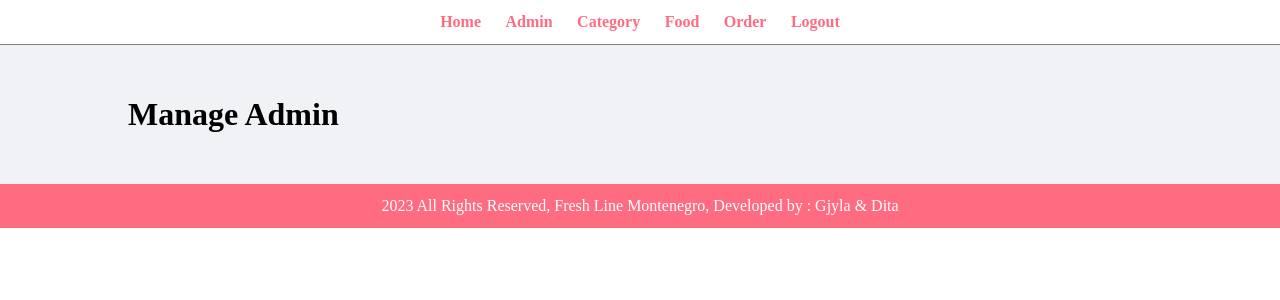
After one commit to gjylapulti/Fresh-Line-Montenegro, a PHP site: page /admin/manage-admin.php in a window 1280 px wide. The commit adds this page. Shown: the top 300 px of the page. Run offline with PHP 8.4, Linux system fonts and the light colour scheme.

Commit message:
Added manage pages

```diff
--- /dev/null
+++ b/admin/manage-admin.php
@@ -0,0 +1,9 @@
+<?php include('partials/menu.php'); ?>
+
+<div class="main-content">
+    <div class="wrapper">
+        <h1>Manage Admin</h1>
+    </div>
+</div>
+
+<?php include('partials/footer.php'); ?>
--- a/admin/partials/menu.php
+++ b/admin/partials/menu.php
@@ -3,19 +3,19 @@
 <head>
 
     <title>Fresh Line - Home Page</title>
-    <link rel="stylesheet" href="../css/admin.css">
+    <link rel="stylesheet" href="admin.css">
 </head>
 <body>
     <!--Menu Section Starts-->
     <div class="menu text-center">
         <div class="wrapper">
             <ul>
-                <li><a href="index.php">Home</a></li>
-                <li><a href="">Admin</a></li>
-                <li><a href="">Category</a></li>
-                <li><a href="">Food</a></li>
-                <li><a href="">Order</a></li>
-                <li><a href="">Logout</a></li>
+            <li><a href="index.php">Home</a></li>
+                <li><a href="manage-admin.php">Admin</a></li>
+                <li><a href="manage-category.php">Category</a></li>
+                <li><a href="manage-food.php">Food</a></li>
+                <li><a href="manage-order.php">Order</a></li>
+                <li><a href="logout.php">Logout</a></li>
             </ul>
         </div>
     </div>
```
Also changed, not shown: admin/manage-category.php (added, +9 -0 lines), admin/manage-product.php (added, +9 -0 lines).
